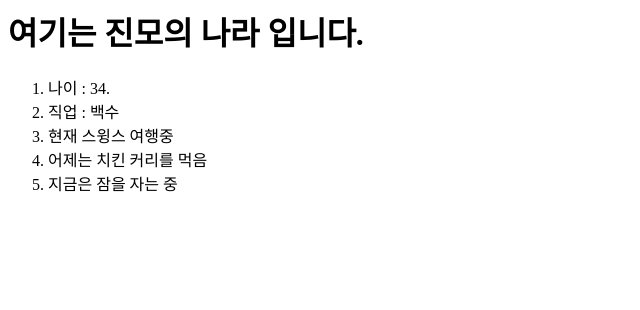
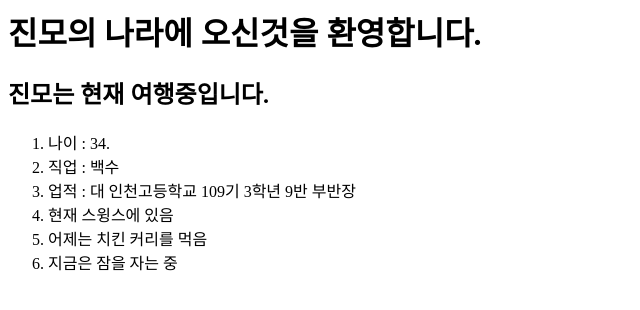
Before and after one commit to nky3333/myhome, a plain HTML site: page index.html in a window 1280 px wide. Shown: the whole page, without its empty margins (0-640 px from the left). Drawn offline with Linux system fonts and the light colour scheme.

Commit message:
Update index.html

```diff
--- a/index.html
+++ b/index.html
@@ -1,8 +1,12 @@
-<h1>여기는 진모의 나라 입니다.</h1>
+<h1>진모의 나라에 오신것을 환영합니다.</h1>
+
+<h2>진모는 현재 여행중입니다.</h2>
+
 <ol>
   <li>나이 : 34.</li>
   <li>직업 : 백수</li>
-  <li>현재 스윙스 여행중</li>
+  <li>업적 : 대 인천고등학교 109기 3학년 9반 부반장
+  <li>현재 스윙스에 있음</li>
   <li>어제는 치킨 커리를 먹음 </li>
   <li>지금은 잠을 자는 중</li>
 
```
